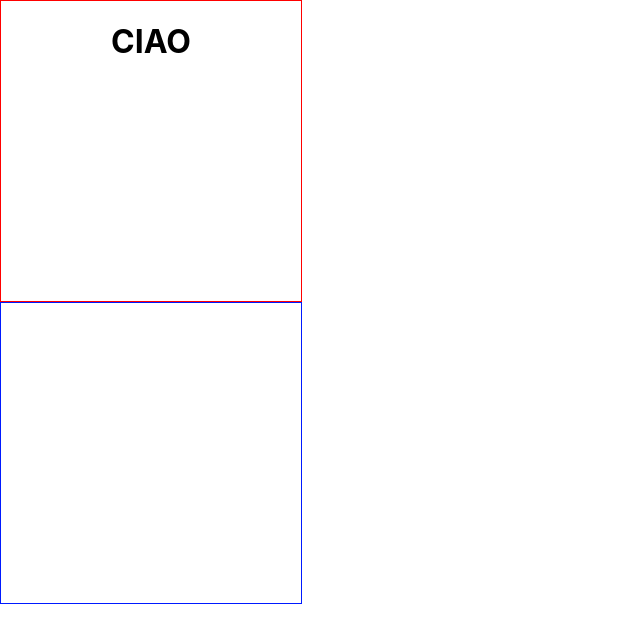
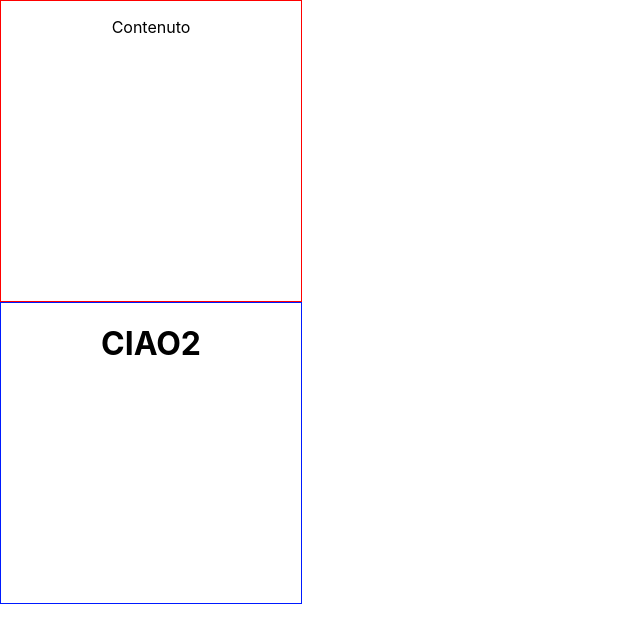
Before and after one commit to Underscore2/EserciziReact, a React (Create React App) app in the folder esercizio/: page / in a window 1280 px wide. Shown: the top 642 px of the page, without its empty margins (0-640 px from the left). Built offline with nearby package versions, Linux system fonts and the light colour scheme.

Commit message:
Composition 02- Done

```diff
--- a/esercizio/src/App.js
+++ b/esercizio/src/App.js
@@ -1,13 +1,12 @@
 import logo from './logo.svg';
 import './App.css';
 import Container from './Container';
-import Title from './Title';
 
 function App() {
   return (
     <div className="App">
-      <Container>
-        <Title/>
+      <Container title="CIAO2">
+        <p>Contenuto</p>
         </Container>
     </div>
   );
--- a/esercizio/src/Container.js
+++ b/esercizio/src/Container.js
@@ -13,7 +13,7 @@ class Container extends react.Component{
                    { this.props.children}
                 </div>
 
-                <div className='divStyleBlu'> </div>
+                <div className='divStyleBlu'><h1>{this.props.title} </h1></div>
             </>
         )
     }
--- a/esercizio/src/Title.js
+++ /dev/null
@@ -1,12 +0,0 @@
-import React from "react";
-
-class Title extends React.Component{
-    render(){
-        return(
-            <h1>
-                CIAO
-            </h1>
-        )
-    }
-}
-export default Title
```
